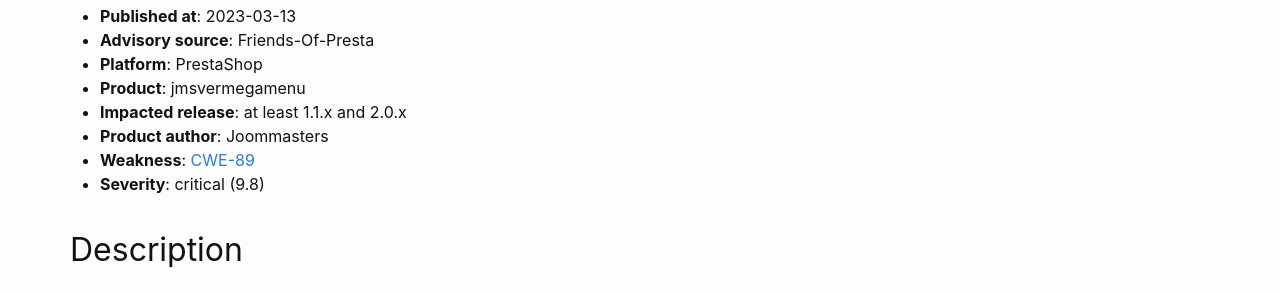
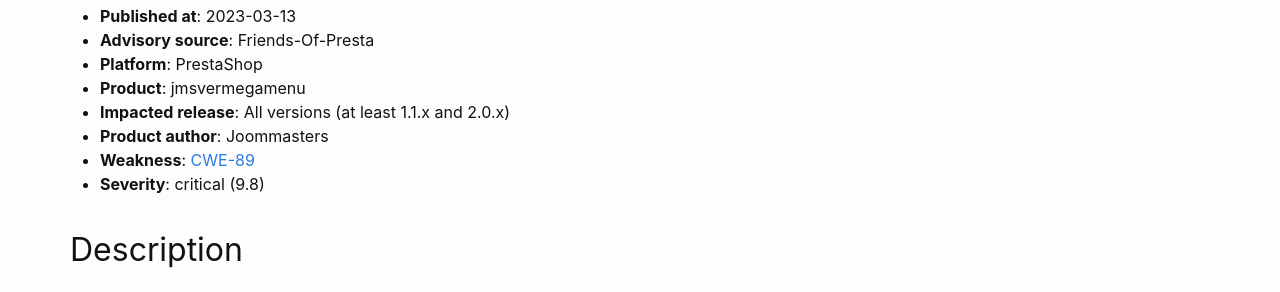
Before and after one commit to friends-of-presta/security-advisories, a Jekyll site: the page built from _posts/2023-03-13-jmsvermegamenu.md, in a window 1280 px wide and 900 px high, scrolled down 626 px. Shown: the part 158-450 px from the top of the window. Built offline with Jekyll 4.4.1, drawn with Linux system fonts in a browser that asks for light colours.

Commit message:
Update 2023-03-13-jmsvermegamenu.md (#211)
* Update 2023-03-13-jmsvermegamenu.md

Fix impacted version text format for better pasing by Wilson Alba module.

* Update 2023-03-13-jmsvermegamenu.md

For better parsing, but we keep version.

```diff
--- a/_posts/2023-03-13-jmsvermegamenu.md
+++ b/_posts/2023-03-13-jmsvermegamenu.md
@@ -20,7 +20,7 @@ This module is for the PrestaShop e-commerce platform and mainly provided with j
 * **Advisory source**: Friends-Of-Presta
 * **Platform**: PrestaShop
 * **Product**: jmsvermegamenu
-* **Impacted release**: at least 1.1.x and 2.0.x
+* **Impacted release**: All versions (at least 1.1.x and 2.0.x)
 * **Product author**: Joommasters
 * **Weakness**: [CWE-89](https://cwe.mitre.org/data/definitions/89.html)
 * **Severity**: critical (9.8)
```
